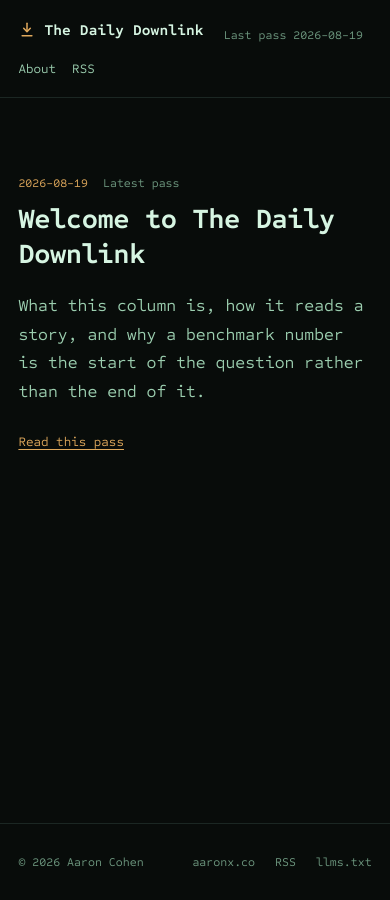
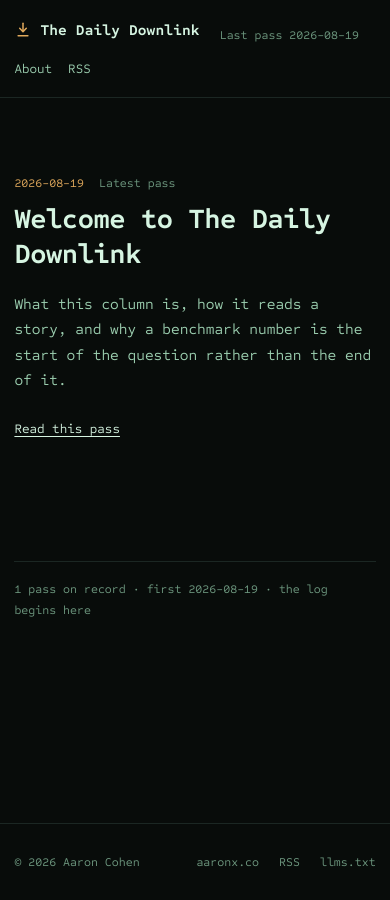
Before and after one commit to cheesejaguar/daily-downlink, a Jekyll site: the page built from index.html, in a window 390 px wide. Built offline with Jekyll 4.4.1, drawn with Linux system fonts in a browser that asks for light colours.

Commit message:
Apply finish-review fixes: real amber semantics, cascade, agent guide
Finish review returned `disposition: fix` with eight material findings.

- Amber/green split is now enforced, not decorative. Internal links are the
  record lit brighter (phos-bright -> new phos-hot on excitation); only
  href^="http" renders amber. OWN-WORLD's central rule was previously
  unenforced — every internal link was amber.
- Mobile type override silently lost the cascade: it sat above the rules it
  overrode at equal specificity, so the lede stayed 17px while body dropped
  to 16px. Narrow-viewport rules now come last in the file, with a comment
  saying why. Same bug class as the earlier .station fix.
- Mobile measure 36ch -> 39.8ch (0.9375rem body, 0.9rem pad). 45ch is not
  reachable in mono at 375px without an unreadable size; this is the honest
  ceiling, not a fix.
- One-post home no longer trails off: a record-status line states the log's
  own size from real counted data ("1 pass on record - first 2026-08-19").
  Doubles as the measurement material a log should carry.
- Phosphor decay now drives something structural — log rows excite and decay
  on hover — not only link colour.
- .log-head moved to the record column; it labels titles, not the date rail.
- CLAUDE.md warns the publisher never to open a paragraph with bold text:
  the field-label selector would silently render it as a dim uppercase label.
  No human reviews a publish, so this had to be written down.
- robots.txt now names llms.txt and keeps the sitemap line.

Co-Authored-By: Claude Opus 5 <noreply@anthropic.com>

```diff
--- a/assets/css/style.css
+++ b/assets/css/style.css
@@ -38,6 +38,7 @@
   --phos-dim:    #6f9a81;  /* stamps, field labels */
   --amber:       #e0a95c;  /* links, sources */
   --amber-bright:#f6cd93;
+  --phos-hot:    #eafff2;  /* beam hit harder: internal link excitation */
   --rule:        #1b2723;
 
   --mono: "Sometype Mono", ui-monospace, SFMono-Regular, Menlo, Consolas, monospace;
@@ -95,25 +96,26 @@ main { flex: 1 0 auto; }
 @media (max-width: 46rem) {
   .grid { grid-template-columns: minmax(0, 1fr); }
   .grid > *, .grid > .rail { grid-column: 1; }
-
-  /* Mono eats horizontal space; buy back characters per line. */
-  :root { --pad: 1.15rem; }
-  body { font-size: 1rem; }
-  .entry-lede, .body > p:first-of-type { font-size: 1rem; }
 }
 
 /* ---------- links: phosphor persistence ---------- */
 
+/* Green stays inside the record; amber leaves it. Internal links are the
+   record lit brighter, outbound references are the second phosphor. */
 a {
-  color: var(--amber);
+  color: var(--phos-bright);
   text-decoration-thickness: 1px;
   text-underline-offset: 0.2em;
   transition: color var(--decay) var(--ease);
 }
 a:hover, a:focus-visible {
-  color: var(--amber-bright);
+  color: var(--phos-hot);
   transition-duration: var(--strike);
 }
+
+a[href^="http"] { color: var(--amber); }
+a[href^="http"]:hover,
+a[href^="http"]:focus-visible { color: var(--amber-bright); }
 
 :focus-visible {
   outline: 2px solid var(--amber);
@@ -181,7 +183,7 @@ a:hover, a:focus-visible {
 }
 .statusbar nav a:hover,
 .statusbar nav a:focus-visible {
-  color: var(--amber-bright);
+  color: var(--phos-hot);
   text-decoration: underline;
   transition-duration: var(--strike);
 }
@@ -244,13 +246,15 @@ a:hover, a:focus-visible {
   color: var(--phos-dim);
 }
 
-/* The log spans both columns so each entry keeps its stamp in the rail. */
-.grid > .log-head,
+/* The log spans both columns so each entry keeps its stamp in the rail; its
+   heading labels the titles, so it sits over the record column. */
 .grid > .log { grid-column: 1 / -1; }
+.grid > .log-head { grid-column: 2; }
 
 .log { list-style: none; margin: 0; padding: 0; }
 
 .log > li {
+  transition: background-color var(--decay) var(--ease);
   display: grid;
   grid-template-columns: var(--rail) minmax(0, var(--measure));
   column-gap: var(--gutter);
@@ -258,7 +262,12 @@ a:hover, a:focus-visible {
   padding-block: 1.1rem;
 }
 
+.log > li:hover { background-color: #0d1512; transition-duration: var(--strike); }
+.log > li:hover .log-title { color: var(--phos-hot); transition-duration: var(--strike); }
+.log > li:hover .log-date { color: var(--phos); transition-duration: var(--strike); }
+
 .log-date {
+  transition: color var(--decay) var(--ease);
   grid-column: 1;
   font-size: 0.75rem;
   color: var(--phos-dim);
@@ -274,7 +283,7 @@ a:hover, a:focus-visible {
   text-decoration: none;
   transition: color var(--decay) var(--ease);
 }
-.log-title:hover { color: var(--amber-bright); transition-duration: var(--strike); }
+.log-title:hover { color: var(--phos-hot); transition-duration: var(--strike); }
 
 .log-sum {
   grid-column: 2;
@@ -287,6 +296,17 @@ a:hover, a:focus-visible {
   .log > li { grid-template-columns: minmax(0, 1fr); }
   .log-date, .log-title, .log-sum { grid-column: 1; padding-top: 0; }
   .log-date { margin-bottom: 0.3rem; }
+}
+
+/* Measurement material: the log is a record, so it states its own size. */
+.record-status {
+  grid-column: 1 / -1;
+  margin: 1.75rem 0 0;
+  padding-top: 1.1rem;
+  border-top: 1px solid var(--rule);
+  font-size: 0.75rem;
+  color: var(--phos-dim);
+  font-variant-numeric: tabular-nums;
 }
 
 /* ---------- record (post + page body) ---------- */
@@ -410,7 +430,19 @@ a:hover, a:focus-visible {
 .site-foot p { margin: 0; }
 .site-foot .right { margin-left: auto; display: flex; gap: 1.25rem; }
 .site-foot a { color: var(--phos-dim); text-decoration: none; }
-.site-foot a:hover { color: var(--amber); }
+.site-foot a:hover { color: var(--phos-hot); }
+.site-foot a[href^="http"]:hover { color: var(--amber-bright); }
+
+/* ---------- narrow viewports ----------
+   Declared last on purpose: these override base rules of equal specificity,
+   and an earlier media block loses that cascade silently. */
+
+@media (max-width: 46rem) {
+  :root { --pad: 0.9rem; }
+  body { font-size: 0.9375rem; }
+  .entry-lede,
+  .body > p:first-of-type { font-size: 0.9375rem; }
+}
 
 /* ---------- motion / print ---------- */
 
--- a/index.html
+++ b/index.html
@@ -32,7 +32,14 @@ layout: default
     </li>
     {%- endfor %}
   </ol>
-  {%- endif -%}
+  {%- endif %}
+
+  {%- assign first = live.last %}
+  <p class="record-status">
+    {{ live.size }} pass{% if live.size != 1 %}es{% endif %} on record
+    &middot; first <time datetime="{{ first.date | date_to_xmlschema }}">{{ first.date | date: "%Y-%m-%d" }}</time>
+    {%- if live.size == 1 %} &middot; the log begins here{% endif %}
+  </p>
 
 {%- else -%}
   <p class="stamp rail"><b>No signal</b></p>
```
Also changed, not shown: CLAUDE.md (+9 -0 lines), robots.txt (added, +12 -0 lines).
